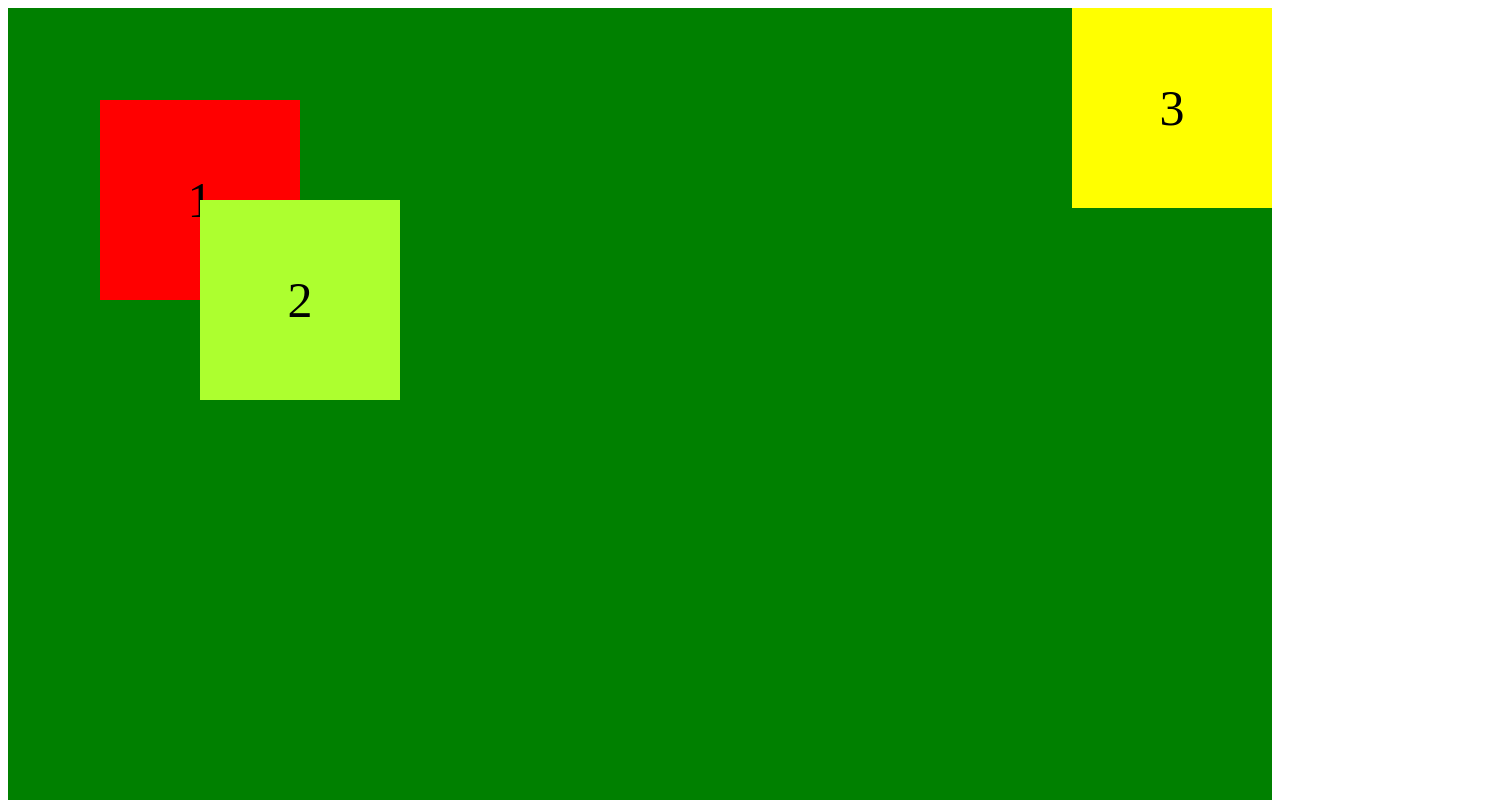
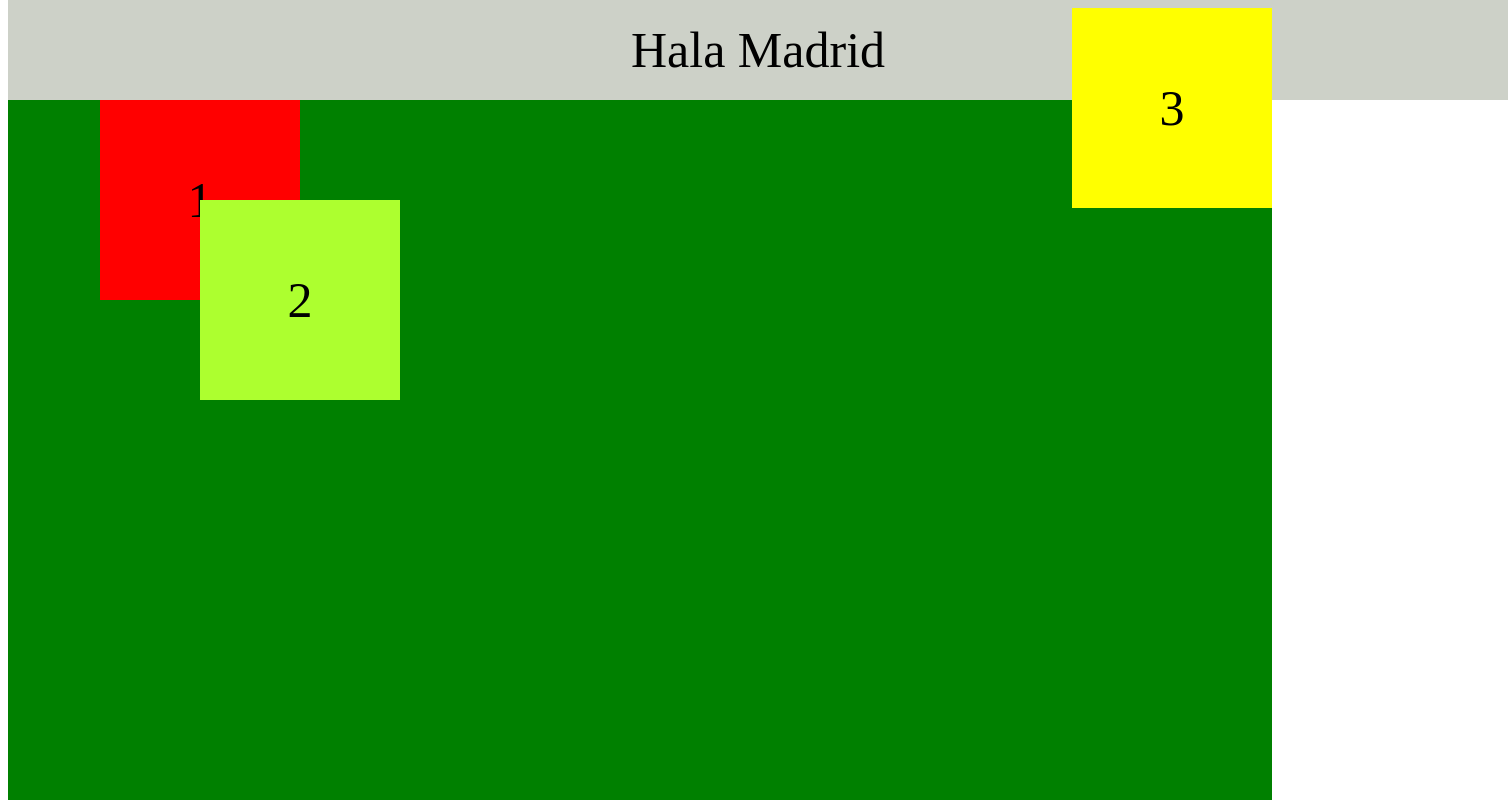
Before and after one commit to shahrom123/Test, a plain HTML site: page index.html in a window 1280 px wide. Shown: the top 800 px of the page, 1508 px wide, since content can reach past the window. Drawn offline with Linux system fonts and the light colour scheme.

Commit message:
Chizi nav

```diff
--- a/index.html
+++ b/index.html
@@ -13,6 +13,9 @@
         <div class="z-index2">2</div>
         <div class="z-index3">3</div>
     </div>
+    <div>
+      <div class="z-index4">Hala Madrid</div>
+    </div>
   </div>
 
 </body>
--- a/style.css
+++ b/style.css
@@ -37,6 +37,19 @@
   z-index: 10;
 }
 
+.z-index4 {
+  position: absolute;
+  top: 0px;
+  width: 1500px;
+  height: 100px;
+  background-color: rgb(205, 209, 200);
+  display: flex;
+  justify-content: center;
+  align-items: center;
+  font-size: 50px;
+  z-index: 4;
+}
+
 .container{
     position: relative;
     background-color: green;
```
